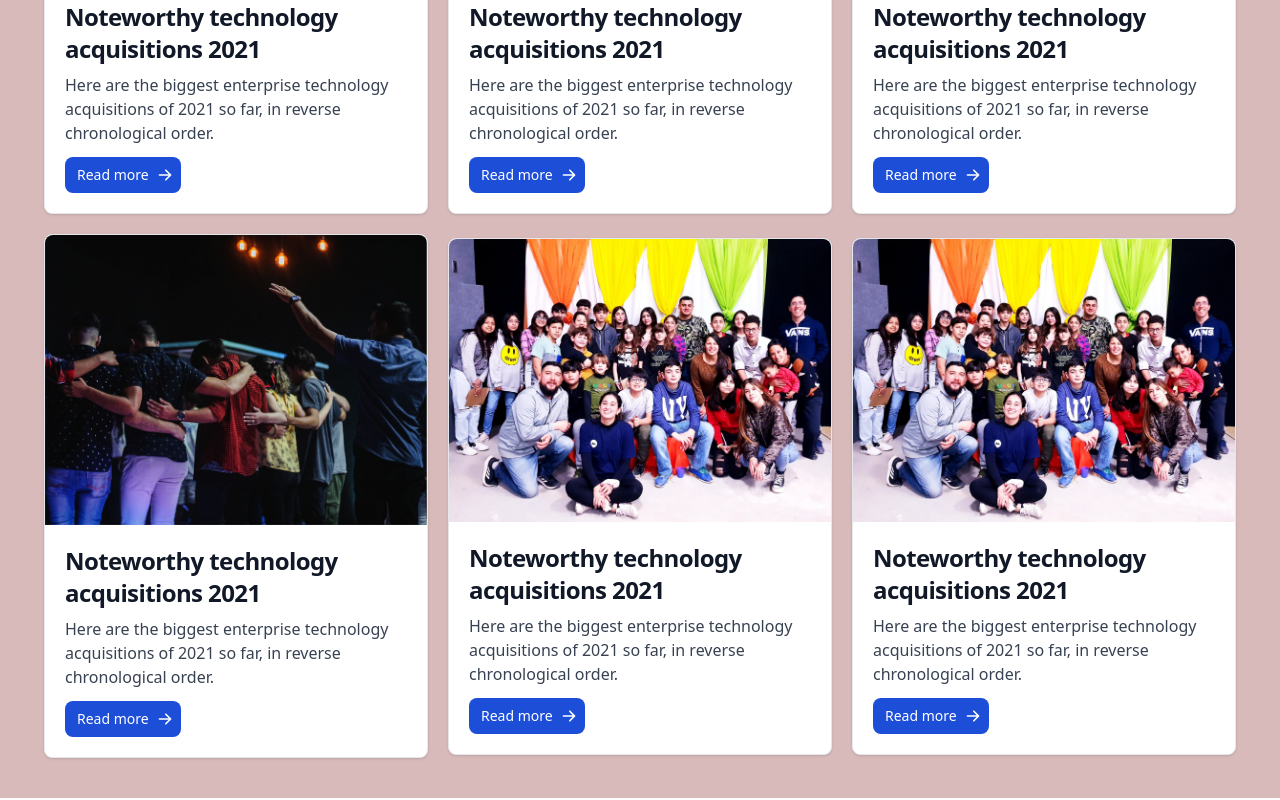
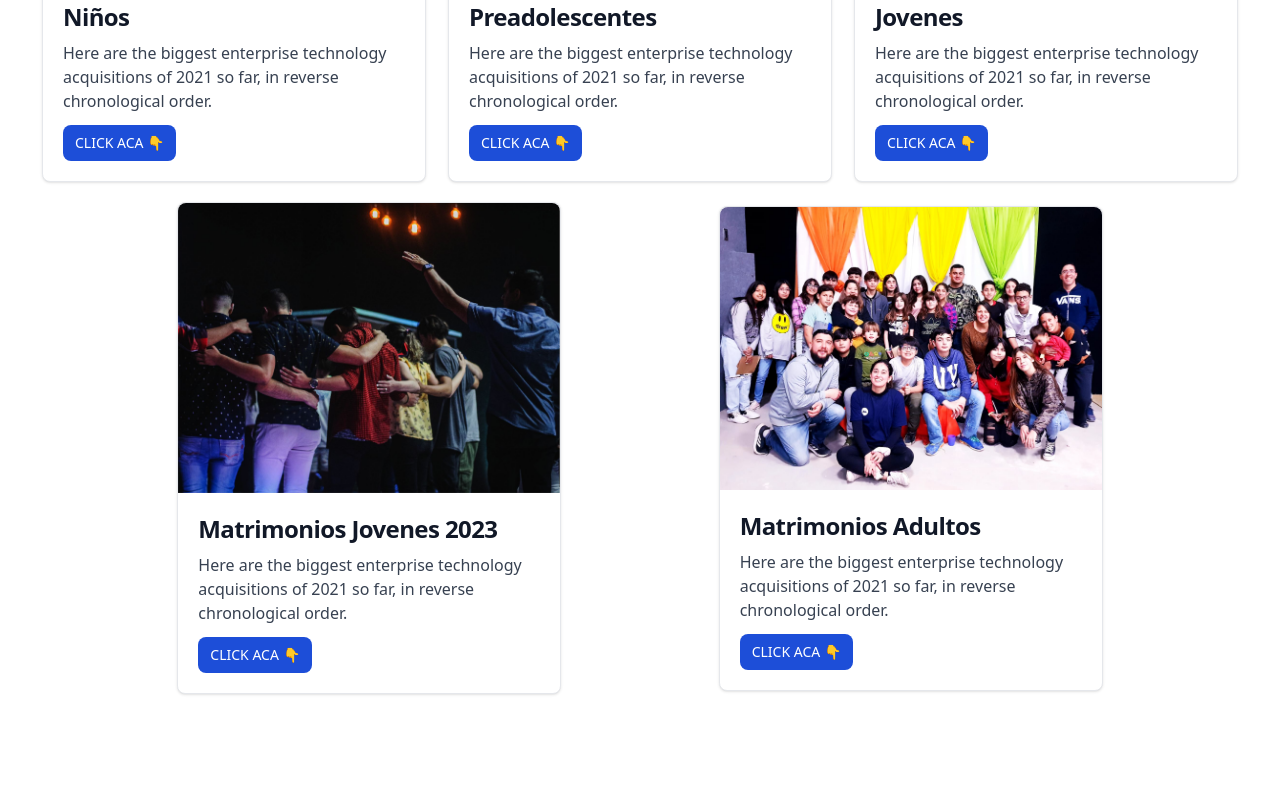
Before and after one commit to sebygalla/encuentro-tailwind, a React (Vite) app: page / in a window 1280 px wide. Shown: the part 1480-2280 px from the top of the page. Built offline with nearby package versions, Linux system fonts and the light colour scheme.

Commit message:
responsive titulos

```diff
--- a/src/components/Hero/Hero.jsx
+++ b/src/components/Hero/Hero.jsx
@@ -1,6 +1,6 @@
 
 import Portada from "../../assets/image/portada21.png";
-import PortadaMobile from "../../assets/image/main3.png"
+import PortadaMobile from "../../assets/image/portadaMobileTres.png"
 import HeroTitle from "../Titulo/Titulo";
 import Redes from "../Redes/Redes";
 import PortadaMobileDos from "../../assets/image/main5.png"
@@ -8,7 +8,7 @@ import PortadaMobileDos from "../../assets/image/main5.png"
 
 const Hero = () => {
   return (
-    <section className="bg-gradient-to-tr from-yellow-500 to-red-900 relative overflow-hidden">
+    <section className="bg-gradient-to-tr from-yellow-600 to-red-900 relative overflow-hidden">
       <img className="md:flex hidden mix-blend-overlay inset-0 w-full object-cover" src={Portada}></img>
 
       <img className="flex mix-blend-overlay inset-0 w-full object-cover md:hidden" src={PortadaMobile}></img>
--- a/src/components/Titulo/Titulo.jsx
+++ b/src/components/Titulo/Titulo.jsx
@@ -1,16 +1,17 @@
 const HeroTitle = () => {
   return (
     <section className="w-full px-5 absolute xl:top-[50%] text-white left-[50%] transform -translate-x-1/2 -translate-y-1/2 md:top-[70%] top-[70%]">
-      <div className="max-w-4xl font-['Poppins'] md:gap-0 xl:gap-4 text-center xl:text-left">
-        <h2 className="text-sm font-semibold uppercase text-blue-900">tristán suárez</h2>
+      <div className="mx-auto max-w-4xl font-['Poppins'] md:gap-0 xl:gap-4 text-center">
 
-        <h1 className="text-[50px] font-semibold xl:text-[90px]">
+        <h2 className="xl:text-2xl text-lg font-bold uppercase text-gray-800">Iglesia Cristiana <span className="xl:text-4xl text-2xl">⛪</span></h2>
+
+        <h1 className="text-[50px] -mt-3 font-semibold xl:text-[120px] md:text-[60px]">
           EL ENCUENTRO
         </h1>
-        <p className="font-light">
-          El lugar de tu encuentro con Dios!
+        <p className="xl:-m-7 -mt-2 font-light text-1xl md:text-xl xl:text-3xl">
+          Tristán Suárez
         </p>
-        <button className="text-md xl:ml-0 md:ml-0  w-full rounded-md md:w-1/2 mt-6 px-4 py-2 bg-blue-900">
+        <button className="text-md xl:ml-0 md:ml-0  rounded-md md:mt-6 mt-5 xl:mt-14 px-4 py-2 bg-blue-900">
           ver más
         </button>
       </div>
--- a/src/components/card/CardImg.jsx
+++ b/src/components/card/CardImg.jsx
@@ -9,7 +9,7 @@ import TituloWeb from "../TitulosWeb/tituloWeb";
 
 function CardActividades() {
   return (
-    <section className="grid md:grid-cols-2 xl:flex flex-wrap items-center justify-center p-10 gap-5 mt-10 bg-red-900/30">
+    <section className="grid md:grid-cols-2 xl:flex flex-wrap items-center justify-evenly p-10 gap-5 mt-10">
 
 
 
@@ -21,7 +21,7 @@ function CardActividades() {
         <div class="p-5">
           <a href="#">
             <h5 class="mb-2 text-2xl font-bold tracking-tight text-gray-900 dark:text-white">
-              Noteworthy technology acquisitions 2021
+              Niños
             </h5>
           </a>
           <p class="mb-3 font-normal text-gray-700 dark:text-gray-400">
@@ -31,23 +31,13 @@ function CardActividades() {
           <a
             href="#"
             class="inline-flex items-center rounded-lg bg-blue-700 px-3 py-2 text-center text-sm font-medium text-white hover:bg-blue-800 focus:outline-none focus:ring-4 focus:ring-blue-300 dark:bg-blue-600 dark:hover:bg-blue-700 dark:focus:ring-blue-800">
-            Read more
-            <svg
-              aria-hidden="true"
-              class="-mr-1 ml-2 h-4 w-4"
-              fill="currentColor"
-              viewBox="0 0 20 20"
-              xmlns="http://www.w3.org/2000/svg">
-              <path
-                fill-rule="evenodd"
-                d="M10.293 3.293a1 1 0 011.414 0l6 6a1 1 0 010 1.414l-6 6a1 1 0 01-1.414-1.414L14.586 11H3a1 1 0 110-2h11.586l-4.293-4.293a1 1 0 010-1.414z"
-                clip-rule="evenodd"></path>
-            </svg>
+            CLICK ACA 👇
+
           </a>
         </div>
       </div>
 
-       {/* card 1 */}
+       {/* card 2 */}
        <div class="max-w-sm rounded-lg border border-gray-200 bg-white shadow dark:border-gray-700 dark:bg-gray-800">
         <a href="#">
           <img class="rounded-t-lg" src={cardDos} alt="" />
@@ -55,7 +45,7 @@ function CardActividades() {
         <div class="p-5">
           <a href="#">
             <h5 class="mb-2 text-2xl font-bold tracking-tight text-gray-900 dark:text-white">
-              Noteworthy technology acquisitions 2021
+              Preadolescentes
             </h5>
           </a>
           <p class="mb-3 font-normal text-gray-700 dark:text-gray-400">
@@ -65,23 +55,13 @@ function CardActividades() {
           <a
             href="#"
             class="inline-flex items-center rounded-lg bg-blue-700 px-3 py-2 text-center text-sm font-medium text-white hover:bg-blue-800 focus:outline-none focus:ring-4 focus:ring-blue-300 dark:bg-blue-600 dark:hover:bg-blue-700 dark:focus:ring-blue-800">
-            Read more
-            <svg
-              aria-hidden="true"
-              class="-mr-1 ml-2 h-4 w-4"
-              fill="currentColor"
-              viewBox="0 0 20 20"
-              xmlns="http://www.w3.org/2000/svg">
-              <path
-                fill-rule="evenodd"
-                d="M10.293 3.293a1 1 0 011.414 0l6 6a1 1 0 010 1.414l-6 6a1 1 0 01-1.414-1.414L14.586 11H3a1 1 0 110-2h11.586l-4.293-4.293a1 1 0 010-1.414z"
-                clip-rule="evenodd"></path>
-            </svg>
+            CLICK ACA 👇
+
           </a>
         </div>
       </div>
 
-       {/* card 1 */}
+       {/* card 3 */}
        <div class="max-w-sm rounded-lg border border-gray-200 bg-white shadow dark:border-gray-700 dark:bg-gray-800">
         <a href="#">
           <img class="rounded-t-lg" src={cardDos} alt="" />
@@ -89,7 +69,7 @@ function CardActividades() {
         <div class="p-5">
           <a href="#">
             <h5 class="mb-2 text-2xl font-bold tracking-tight text-gray-900 dark:text-white">
-              Noteworthy technology acquisitions 2021
+              Jovenes
             </h5>
           </a>
           <p class="mb-3 font-normal text-gray-700 dark:text-gray-400">
@@ -99,23 +79,13 @@ function CardActividades() {
           <a
             href="#"
             class="inline-flex items-center rounded-lg bg-blue-700 px-3 py-2 text-center text-sm font-medium text-white hover:bg-blue-800 focus:outline-none focus:ring-4 focus:ring-blue-300 dark:bg-blue-600 dark:hover:bg-blue-700 dark:focus:ring-blue-800">
-            Read more
-            <svg
-              aria-hidden="true"
-              class="-mr-1 ml-2 h-4 w-4"
-              fill="currentColor"
-              viewBox="0 0 20 20"
-              xmlns="http://www.w3.org/2000/svg">
-              <path
-                fill-rule="evenodd"
-                d="M10.293 3.293a1 1 0 011.414 0l6 6a1 1 0 010 1.414l-6 6a1 1 0 01-1.414-1.414L14.586 11H3a1 1 0 110-2h11.586l-4.293-4.293a1 1 0 010-1.414z"
-                clip-rule="evenodd"></path>
-            </svg>
+            CLICK ACA 👇
+
           </a>
         </div>
       </div>
 
-       {/* card 1 */}
+       {/* card 4 */}
        <div class="max-w-sm rounded-lg border border-gray-200 bg-white shadow dark:border-gray-700 dark:bg-gray-800">
         <a href="#">
           <img class="rounded-t-lg" src={cardTres} alt="" />
@@ -123,7 +93,7 @@ function CardActividades() {
         <div class="p-5">
           <a href="#">
             <h5 class="mb-2 text-2xl font-bold tracking-tight text-gray-900 dark:text-white">
-              Noteworthy technology acquisitions 2021
+              Matrimonios Jovenes 2023
             </h5>
           </a>
           <p class="mb-3 font-normal text-gray-700 dark:text-gray-400">
@@ -133,23 +103,13 @@ function CardActividades() {
           <a
             href="#"
             class="inline-flex items-center rounded-lg bg-blue-700 px-3 py-2 text-center text-sm font-medium text-white hover:bg-blue-800 focus:outline-none focus:ring-4 focus:ring-blue-300 dark:bg-blue-600 dark:hover:bg-blue-700 dark:focus:ring-blue-800">
-            Read more
-            <svg
-              aria-hidden="true"
-              class="-mr-1 ml-2 h-4 w-4"
-              fill="currentColor"
-              viewBox="0 0 20 20"
-              xmlns="http://www.w3.org/2000/svg">
-              <path
-                fill-rule="evenodd"
-                d="M10.293 3.293a1 1 0 011.414 0l6 6a1 1 0 010 1.414l-6 6a1 1 0 01-1.414-1.414L14.586 11H3a1 1 0 110-2h11.586l-4.293-4.293a1 1 0 010-1.414z"
-                clip-rule="evenodd"></path>
-            </svg>
+            CLICK ACA 👇
+
           </a>
         </div>
       </div>
 
-       {/* card 1 */}
+       {/* card 5 */}
        <div class="max-w-sm rounded-lg border border-gray-200 bg-white shadow dark:border-gray-700 dark:bg-gray-800">
         <a href="#">
           <img class="rounded-t-lg" src={cardDos} alt="" />
@@ -157,7 +117,7 @@ function CardActividades() {
         <div class="p-5">
           <a href="#">
             <h5 class="mb-2 text-2xl font-bold tracking-tight text-gray-900 dark:text-white">
-              Noteworthy technology acquisitions 2021
+              Matrimonios Adultos
             </h5>
           </a>
           <p class="mb-3 font-normal text-gray-700 dark:text-gray-400">
@@ -167,64 +127,10 @@ function CardActividades() {
           <a
             href="#"
             class="inline-flex items-center rounded-lg bg-blue-700 px-3 py-2 text-center text-sm font-medium text-white hover:bg-blue-800 focus:outline-none focus:ring-4 focus:ring-blue-300 dark:bg-blue-600 dark:hover:bg-blue-700 dark:focus:ring-blue-800">
-            Read more
-            <svg
-              aria-hidden="true"
-              class="-mr-1 ml-2 h-4 w-4"
-              fill="currentColor"
-              viewBox="0 0 20 20"
-              xmlns="http://www.w3.org/2000/svg">
-              <path
-                fill-rule="evenodd"
-                d="M10.293 3.293a1 1 0 011.414 0l6 6a1 1 0 010 1.414l-6 6a1 1 0 01-1.414-1.414L14.586 11H3a1 1 0 110-2h11.586l-4.293-4.293a1 1 0 010-1.414z"
-                clip-rule="evenodd"></path>
-            </svg>
+            CLICK ACA 👇
           </a>
         </div>
       </div>
-
-       {/* card 1 */}
-       <div class="max-w-sm rounded-lg border border-gray-200 bg-white shadow dark:border-gray-700 dark:bg-gray-800">
-        <a href="#">
-          <img class="rounded-t-lg" src={cardDos} alt="" />
-        </a>
-        <div class="p-5">
-          <a href="#">
-            <h5 class="mb-2 text-2xl font-bold tracking-tight text-gray-900 dark:text-white">
-              Noteworthy technology acquisitions 2021
-            </h5>
-          </a>
-          <p class="mb-3 font-normal text-gray-700 dark:text-gray-400">
-            Here are the biggest enterprise technology acquisitions of 2021 so
-            far, in reverse chronological order.
-          </p>
-          <a
-            href="#"
-            class="inline-flex items-center rounded-lg bg-blue-700 px-3 py-2 text-center text-sm font-medium text-white hover:bg-blue-800 focus:outline-none focus:ring-4 focus:ring-blue-300 dark:bg-blue-600 dark:hover:bg-blue-700 dark:focus:ring-blue-800">
-            Read more
-            <svg
-              aria-hidden="true"
-              class="-mr-1 ml-2 h-4 w-4"
-              fill="currentColor"
-              viewBox="0 0 20 20"
-              xmlns="http://www.w3.org/2000/svg">
-              <path
-                fill-rule="evenodd"
-                d="M10.293 3.293a1 1 0 011.414 0l6 6a1 1 0 010 1.414l-6 6a1 1 0 01-1.414-1.414L14.586 11H3a1 1 0 110-2h11.586l-4.293-4.293a1 1 0 010-1.414z"
-                clip-rule="evenodd"></path>
-            </svg>
-          </a>
-        </div>
-      </div>
-
-
-
-
-
-
-
-
-
     </section>
   );
 }
```
Also changed, not shown: src/components/Footer/Footer.jsx (+4 -4 lines), src/assets/image/portadaMobileTres.png (added).
